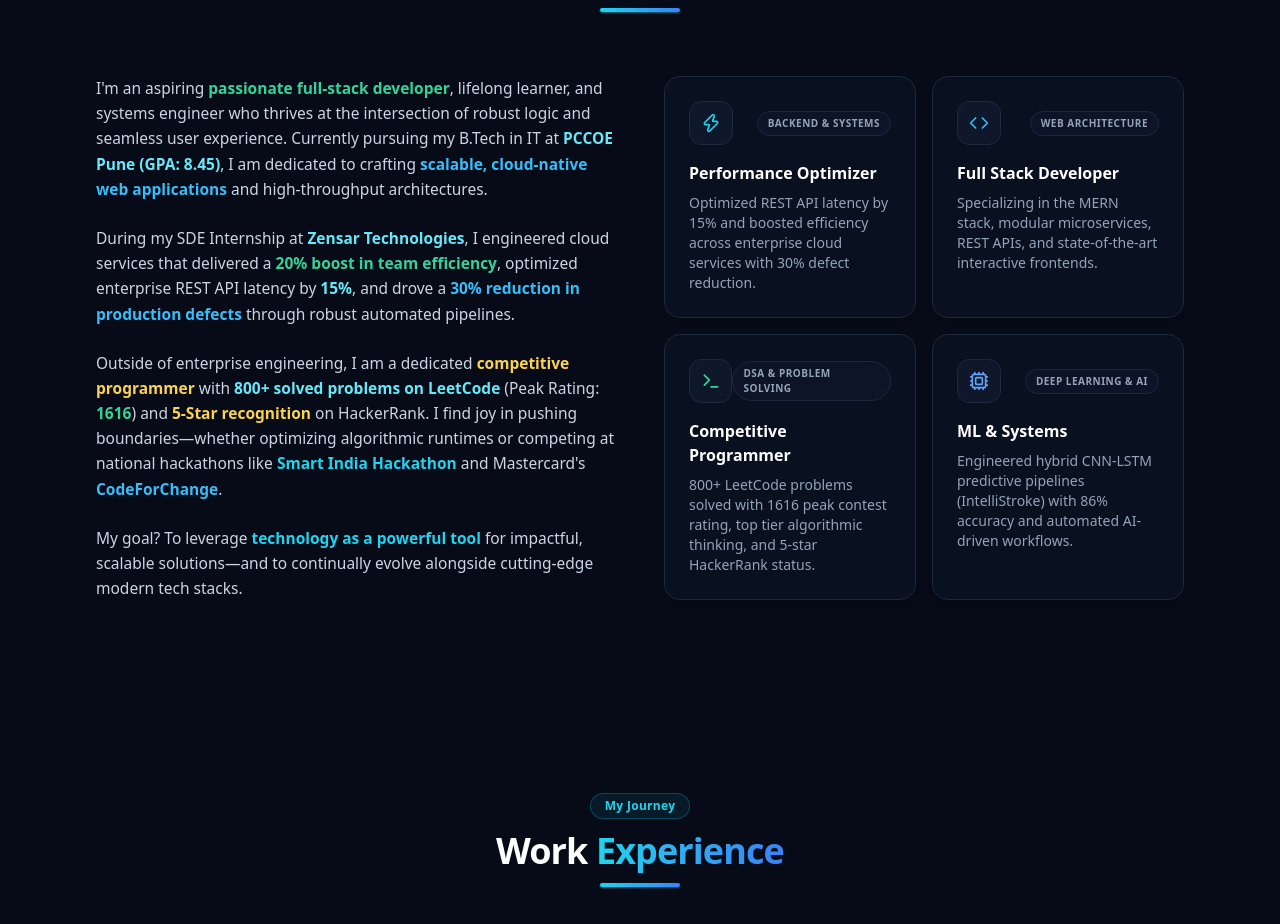
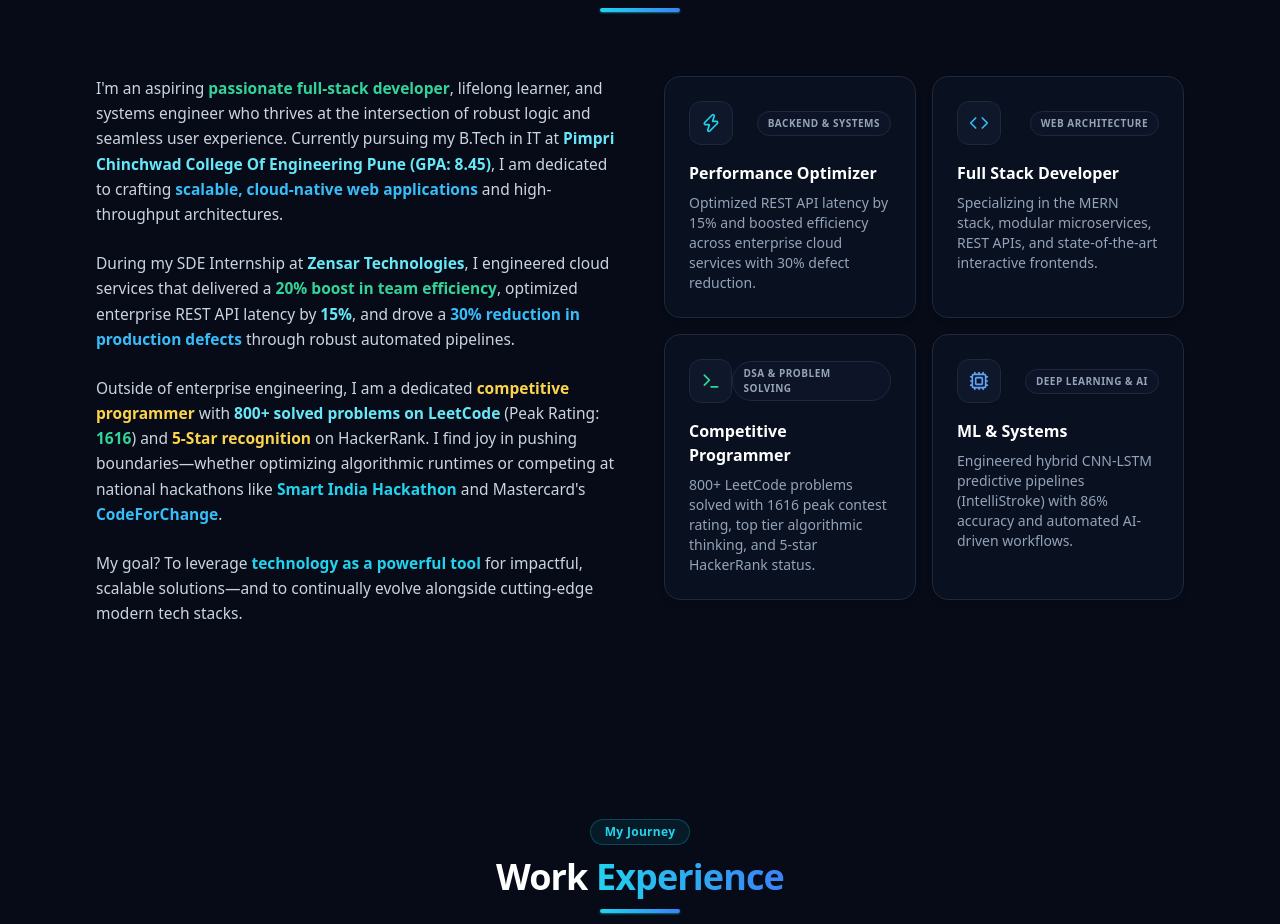
Before and after one commit to dhiraj352005/Portfolio, a React (Vite) app in the folder client/: page / in a window 1280 px wide. Shown: the part 940-1864 px from the top of the page. Built offline with nearby package versions, Linux system fonts and the light colour scheme.

Commit message:
Update college name to full form in About section

```diff
--- a/client/src/components/About.jsx
+++ b/client/src/components/About.jsx
@@ -39,7 +39,7 @@ export default function About() {
             <span className="text-emerald-600 dark:text-emerald-400 font-semibold">passionate full-stack developer</span>, lifelong learner,
             and systems engineer who thrives at the intersection of robust logic and seamless user experience. Currently
             pursuing my B.Tech in IT at{' '}
-            <span className="text-cyan-700 dark:text-cyan-300 font-semibold">PCCOE Pune (GPA: 8.45)</span>, I am dedicated to crafting{' '}
+            <span className="text-cyan-700 dark:text-cyan-300 font-semibold">Pimpri Chinchwad College Of Engineering Pune (GPA: 8.45)</span>, I am dedicated to crafting{' '}
             <span className="text-sky-700 dark:text-sky-400 font-semibold">scalable, cloud-native web applications</span> and high-throughput architectures.
           </p>
 
--- a/client/src/data/portfolioData.js
+++ b/client/src/data/portfolioData.js
@@ -26,8 +26,8 @@ export const portfolioData = {
   about: {
     introParagraphs: [
       {
-        text: "I am an aspiring full-stack developer, software engineer, and creative problem solver who thrives at the intersection of robust backend logic and elegant user experiences. Currently pursuing my B.Tech in IT at PCCOE Pune (GPA: 8.45), I have a passion for architecting scalable, cloud-native web applications and performance-critical systems.",
-        highlights: ["full-stack developer", "PCCOE Pune (GPA: 8.45)", "scalable, cloud-native web applications"],
+        text: "I am an aspiring full-stack developer, software engineer, and creative problem solver who thrives at the intersection of robust backend logic and elegant user experiences. Currently pursuing my B.Tech in IT at Pimpri Chinchwad College Of Engineering Pune (GPA: 8.45), I have a passion for architecting scalable, cloud-native web applications and performance-critical systems.",
+        highlights: ["full-stack developer", "Pimpri Chinchwad College Of Engineering Pune (GPA: 8.45)", "scalable, cloud-native web applications"],
       },
       {
         text: "During my SDE Internship at Zensar Technologies, I collaborated with cross-functional teams to engineer high-throughput cloud solutions, optimize REST API latency by 15%, and achieve a 30% reduction in production defects through disciplined testing and CI/CD pipelines.",
```
